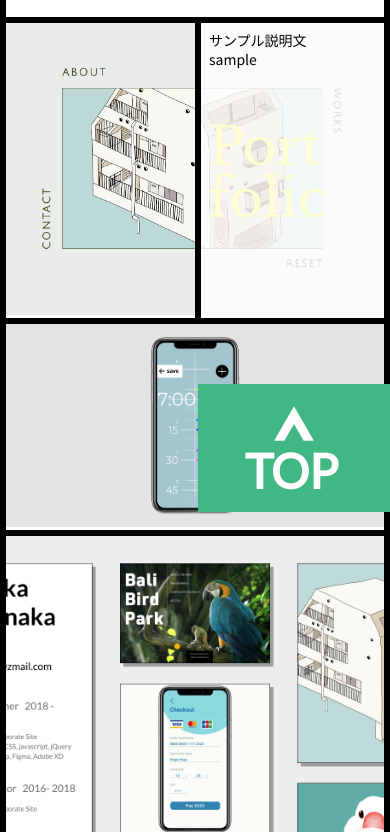
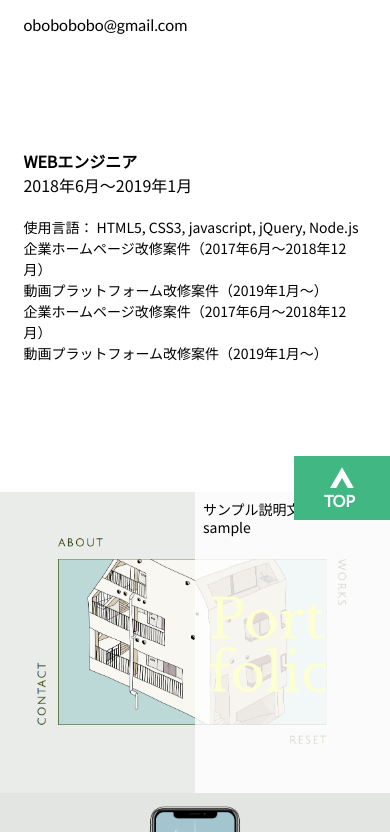
Before and after one commit to toriksy/portfolio-gallery, a website: page docs/index.html in a window 390 px wide. Shown: the part 300-1132 px from the top of the page. Drawn offline with nearby package versions, Linux system fonts and the light colour scheme; some packages are replaced by stand-ins of ours; a script that the page names is missing.

Commit message:
mobile adjusted

```diff
--- a/docs/index.html
+++ b/docs/index.html
@@ -8,20 +8,18 @@
     <link rel="stylesheet" href="css/styles.css" />
   </head>
   <body>
-    <div class="l-wrapper">
+    <div class="l-wrapper" id="top">
       <div class="l-link-top">
         <div class="p-link-top">
-          <a href="#header">
-            <img src="imgs/upperarrow.svg">
-            <br>
-        <span>TOP</span></a>
+          <div v-on:click="scrollTop">
+            <img src="imgs/upperarrow.svg" /> <br />
+            <span>TOP</span>
+          </div>
         </div>
       </div>
       <div class="l-header-grid u-border" id="header">
         <div class="l-header-profile-box p-h-profile-box">
-             <div class="p-h-english-name">
-              <p>Tanaka Tanaka</p>
-            </div>
+          <div class="p-h-english-name"><p>Tanaka Tanaka</p></div>
           <div class="p-h-japanese-name"><span>田中 田中</span></div>
           <div class="p-h-email"><span>obobobobo@gmail.com</span></div>
           <div class="p-h-history-wrapper">
@@ -39,25 +37,27 @@
           </div>
           <div class="p-h-history"></div>
         </div>
-          <div class="l-header-content-upper-box p-h-upper-box">
-              <img class="p-u-box-img"src="imgs/boxclock1.PNG">
+        <a href="#"
+          ><div class="l-header-content-upper-box p-h-upper-box">
+            <img class="p-u-box-img" src="imgs/boxclock1.PNG" />
             <div class="p-u-hover-comment">
-                  <p>サンプル説明文<br>sample</p>
+              <p>サンプル説明文<br />sample</p>
             </div>
-          </div>
+          </div></a
+        >
         <div class="l-header-content-lower-box p-h-lower-box">
-              <img class="p-u-box-img p-u-scale" src="imgs/006 - Setting.PNG">
+          <img class="p-u-box-img p-u-scale" src="imgs/006 - Setting.PNG" />
         </div>
       </div>
 
       <div class="l-contents-flex u-border-content">
         <div class="l-contents-box-left">
-            <!--タテに並んでいる-->
+          <!-- タテに並んでいる -->
           <div class="p-c-box-3">
-                  <img class="p-u-box-img"src="imgs/portfolio-draft.png">
+            <img class="p-u-box-img" src="imgs/portfolio-draft.png" />
           </div>
           <div class="p-c-box-2">
-                <img class="p-u-box-img" src="imgs/006 - Setting.PNG">
+            <img class="p-u-box-img" src="imgs/006 - Setting.PNG" />
           </div>
           <div class="p-c-box-1"></div>
           <div class="p-c-box-2"></div>
@@ -65,32 +65,39 @@
 
         <div class="l-contents-box-middle">
           <div class="p-c-box-1 p-u-box-text">
-                サンプル説明文<br>
+            サンプル説明文<br />
             何か書きたいときはp-u-box-textプロパティをつける
           </div>
           <div class="p-c-box-2">
-                  <img class="p-u-box-img"src="imgs/day2-Credit Card Checkout.PNG">
+            <img class="p-u-box-img" src="imgs/day2-Credit Card Checkout.PNG" />
           </div>
           <div class="p-c-box-3">
-                  <img class="p-u-box-img"src="imgs/m-news-gizmodo-medium_eng.jpeg">
+            <img
+              class="p-u-box-img"
+              src="imgs/m-news-gizmodo-medium_eng.jpeg"
+            />
           </div>
         </div>
 
         <div class="l-contents-box-right">
           <div class="p-c-box-2">
-                  <img class="p-u-box-img"src="imgs/portfolio-draft.png">
+            <img class="p-u-box-img" src="imgs/portfolio-draft.png" />
           </div>
           <a href="">
             <div class="p-c-box-1 p-u-box-title">
               <h3>記事遷移タイトル</h3>
               <p>説明サンプル～</p>
-              </div></a>
+            </div></a
+          >
 
           <div class="p-c-box-3"></div>
-            </a>
         </div>
       </div>
     </div>
-    </div>
+
+    <script src="https://cdn.jsdelivr.net/npm/vue@2.5.16/dist/vue.js"></script>
+    <script src="https://cdn.jsdelivr.net/npm/smooth-scroll@12.1.5"></script>
+
+    <script src="js/scroll.js"></script>
   </body>
 </html>
--- /dev/null
+++ b/docs/js/scroll.js
@@ -0,0 +1,9 @@
+var scroll = new SmoothScroll()
+new Vue({
+  el: '#top',
+  methods: {
+    scrollTop: function () {
+      scroll.animateScroll(0)
+    }
+  }
+})
--- a/docs/scss/layouts.scss
+++ b/docs/scss/layouts.scss
@@ -58,6 +58,10 @@
 }
 
 @media screen and (max-width: 800px) {
+  .l-link-top {
+    margin-bottom: 24px;
+  }
+
   .l-header-grid {
     width: 100%;
     height: auto;
--- a/docs/scss/projects.scss
+++ b/docs/scss/projects.scss
@@ -12,6 +12,7 @@ back to top button
   height: 128px;
   background-color: $vuecolor;
   text-align: center;
+  cursor: pointer;
   img {
     margin-top: 20px;
     width: 40px;
@@ -276,16 +277,89 @@ Media query
 }
 
 @media screen and (max-width: 800px) {
+    /*　画面サイズが800pxまではここを読み込む　*/
+  .p-link-top {
+    width: 96px;
+    height: 64px;
+    img {
+      margin-top: 10px;
+      width: 24px;
+      height: 24px;
+    }
+    span {
+      font-size: 16px;
+    }
+  }
+
+  .p-h-profile-box {
+    padding: 0 6vw;
+    border: none;
+  }
+
+  .p-h-english-name {
+    font-size: 72px;
+    margin-top: 64px;
+    margin-bottom: 16px;
+  }
+
+  .p-h-japanese-name {
+    font-size: 24px;
+    margin-bottom: 40px;
+  }
+
+  .p-h-email {
+    font-size:16px;
+    margin-bottom: 120px;
+  }
+
+  .p-h-history-wrapper {
+    display: block;
+    padding-bottom: 48px;
+  }
+
+  .p-h-history-title {
+    h3 {
+      font-size: 16px;
+      font-weight: 900;
+      margin: 4px auto 8px;
+    }
+    h4 {
+      font-size: 16px;
+      margin-bottom: 16px;
+    }
+  }
+
+  .p-h-history-detail {
+    padding-left: 0;
+    font-size: 14px;
+    line-height: 1.5em;
+    padding-bottom: 80px;
+  }
+
+  .p-h-upper-box {
+    border: none;
+  }
+
+  .p-h-lower-box {
+    border:none;
+  }
+
   .p-c-box-1 {
     height: 60vw;
+    border:none;
   }
 
   .p-c-box-2 {
     height: 80vw;
+    border:none;
   }
 
   .p-c-box-3 {
     height: 100vw;
+    border:none;
+  }
+  .p-u-box-img {
+    vertical-align: bottom;
   }
   .p-u-hover-comment {
     position: absolute;
@@ -294,6 +368,5 @@ Media query
     opacity: 1;
     color: $black;
     background-color: rgba(255, 255, 255, 0.8);
-    border-left: 6px solid $black;
   }
 }
--- a/docs/scss/utilities.scss
+++ b/docs/scss/utilities.scss
@@ -21,3 +21,13 @@
     padding-bottom: 8px;
   }
 }
+
+@media screen and (max-width: 800px) {
+  /*　画面サイズが800pxまではここを読み込む　*/
+  .u-border {
+    border: none;
+  }
+  .u-border-content {
+    border: none;
+  }
+}
```
Also changed, not shown: docs/css/styles.css. Lines whose indentation alone changed are shown as unchanged.
